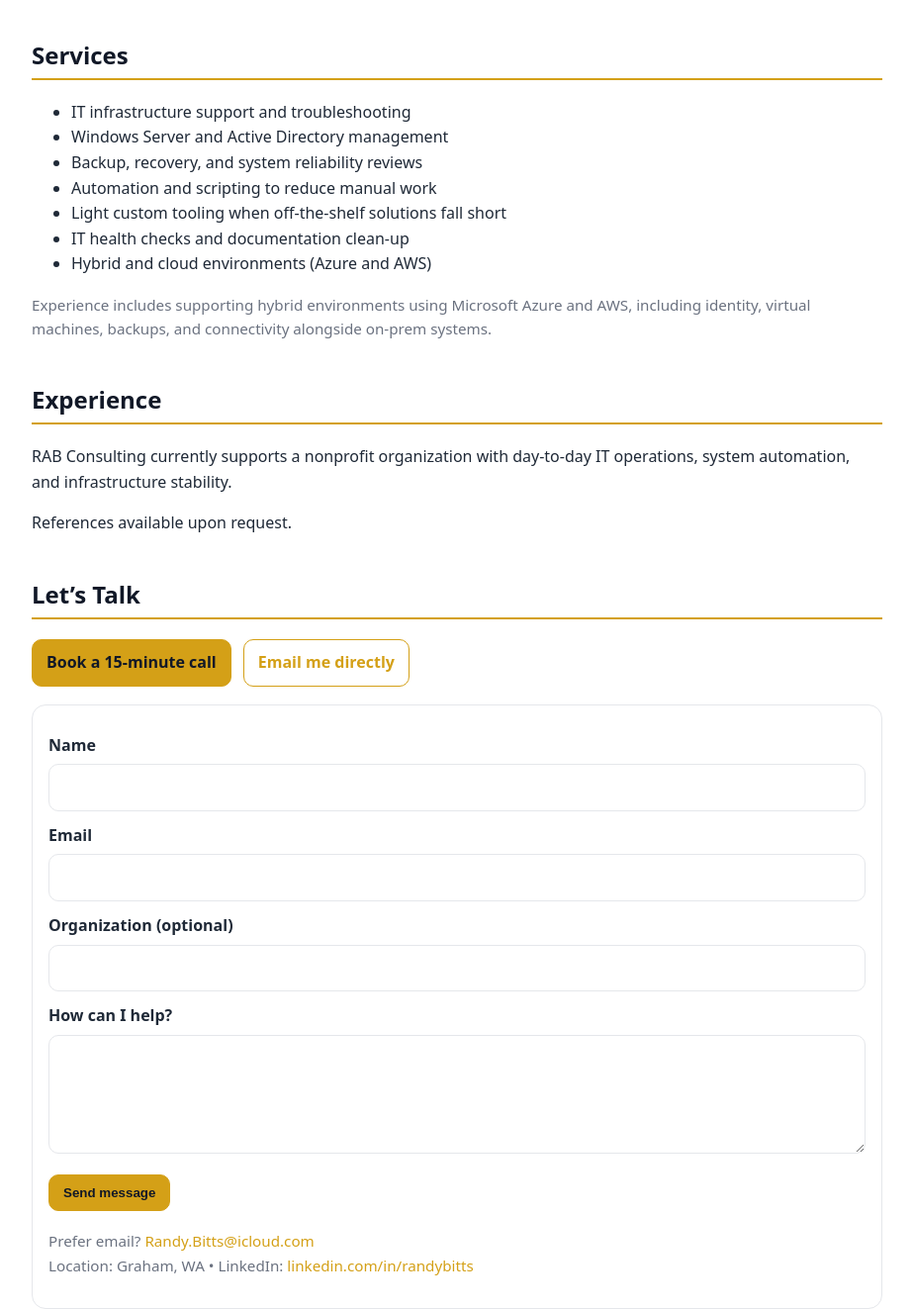
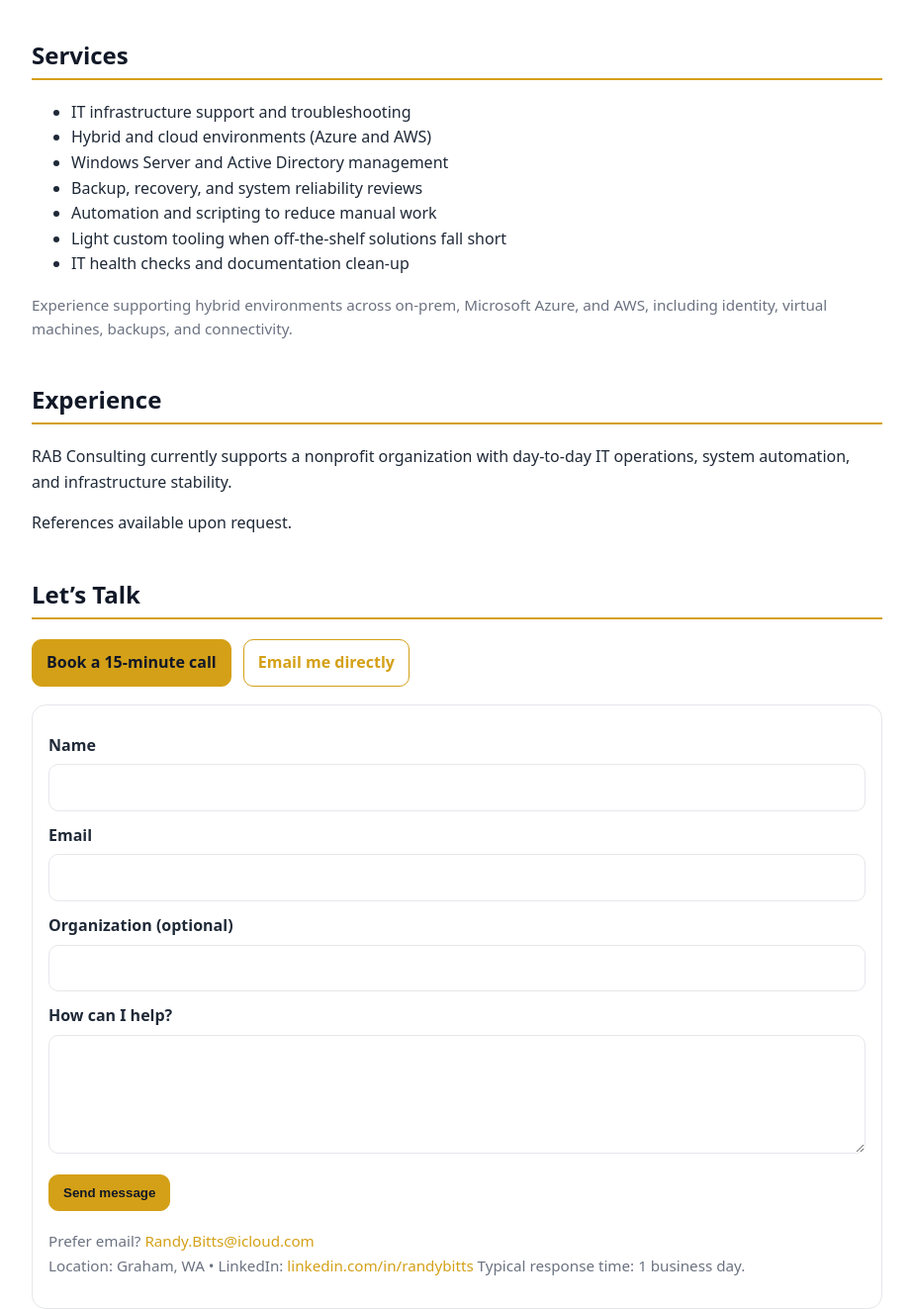
Before and after one commit to webtracer/rabconsultingit.github.io, a plain HTML site: page index.html in a window 1280 px wide. Shown: the part 783-2106 px from the top of the page at 99% size, without its empty margins (178-1101 px from the left). Drawn offline with Linux system fonts and the light colour scheme.

Commit message:
Update services and experience sections in index.html
Removed duplicate service listing and refined experience description.

```diff
--- a/index.html
+++ b/index.html
@@ -201,17 +201,17 @@
 <h2>Services</h2>
 <ul>
     <li>IT infrastructure support and troubleshooting</li>
+    <li>Hybrid and cloud environments (Azure and AWS)</li>
     <li>Windows Server and Active Directory management</li>
     <li>Backup, recovery, and system reliability reviews</li>
     <li>Automation and scripting to reduce manual work</li>
     <li>Light custom tooling when off-the-shelf solutions fall short</li>
     <li>IT health checks and documentation clean-up</li>
-    <li>Hybrid and cloud environments (Azure and AWS)</li>
 </ul>
 
 <p class="muted">
-    Experience includes supporting hybrid environments using Microsoft Azure and AWS,
-    including identity, virtual machines, backups, and connectivity alongside on-prem systems.
+    Experience supporting hybrid environments across on-prem, Microsoft Azure, and AWS, including identity,
+    virtual machines, backups, and connectivity.
 </p>
 
 
@@ -266,6 +266,8 @@
             <a href="https://www.linkedin.com/in/randybitts/" target="_blank" rel="noopener noreferrer">
                 linkedin.com/in/randybitts
             </a>
+
+            Typical response time: 1 business day.
         </p>
     </form>
 </div>
```
